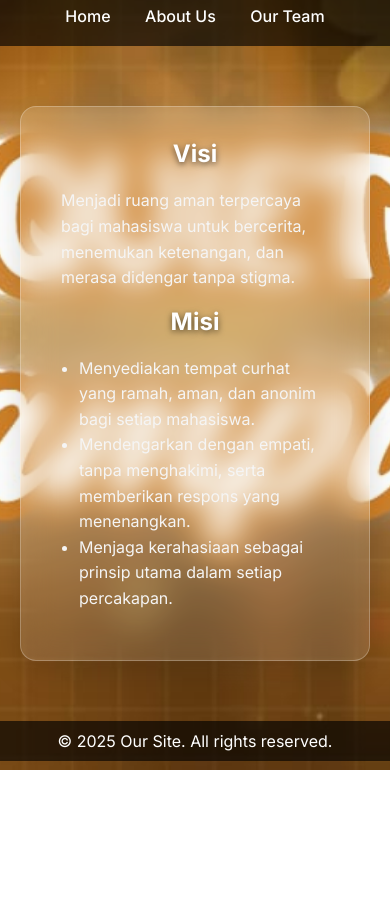
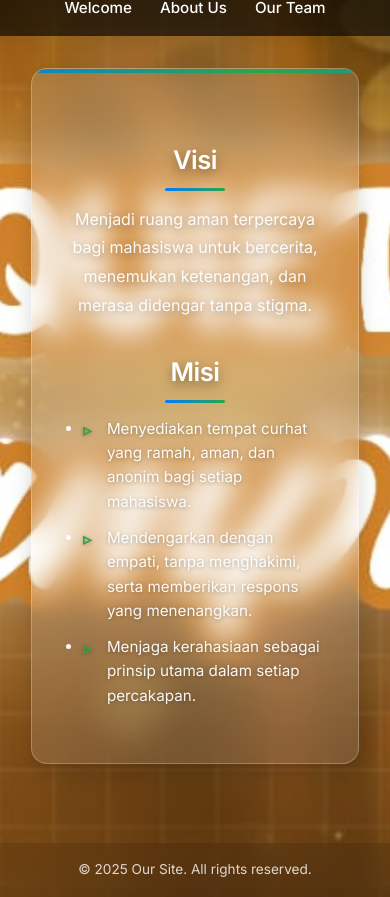
Before and after one commit to Wordheads/Quiettalksite, a plain HTML site: page about.html in a window 390 px wide. Shown: the part 74-971 px from the top of the page. Before the commit the page ends 844 px from the top, so only its background shows below. Drawn offline with Linux system fonts and the light colour scheme.

Commit message:
Revamp about.html for improved layout and design
Updated styles and structure for better responsiveness and aesthetics.

```diff
--- a/about.html
+++ b/about.html
@@ -5,74 +5,200 @@
     <meta name="viewport" content="width=device-width, initial-scale=1.0">
     <title>Tentang Kami</title>
     <style>
-        /* Sama seperti team.html */
         @import url('https://fonts.googleapis.com/css2?family=Inter:wght@300;400;500;600;700&display=swap');
+
+        /* Identical background system */
+        body::before {
+            content: "";
+            position: fixed;
+            top: 0;
+            left: 0;
+            width: 100%;
+            height: 100%;
+            background-image: url('quietbg.png');
+            background-size: cover;
+            background-position: center;
+            background-repeat: no-repeat;
+            z-index: -1;
+        }
+
+        * {
+            box-sizing: border-box;
+        }
 
         body {
             font-family: 'Inter', -apple-system, BlinkMacSystemFont, 'Segoe UI', Roboto, sans-serif;
+            background-color: rgba(244, 244, 244, 0.9);
+            backdrop-filter: blur(2px);
             margin: 0;
             padding: 0;
-            background-image: url('quietbg.png');  /* sama dengan halaman lain */
-            background-size: cover;
-            background-position: center;
-            background-attachment: fixed;
             min-height: 100vh;
-            color: #fff;
+            font-size: clamp(14px, 2.5vw, 16px);
+            line-height: 1.6;
+            color: #333;
         }
 
         header {
             background-color: rgba(0, 0, 0, 0.65);
             color: white;
-            padding: 20px;
+            padding: clamp(1rem, 4vw, 1.5rem);
             text-align: center;
+        }
+
+        header h1 {
+            margin: 0 0 clamp(0.5rem, 2vw, 1rem) 0;
+            font-size: clamp(1.8rem, 7vw, 3rem);
+            font-weight: 600;
+        }
+
+        nav {
+            margin-top: clamp(0.5rem, 2vw, 1rem);
         }
 
         nav a {
             color: white;
-            margin: 0 15px;
+            margin: 0 clamp(0.75rem, 2.5vw, 1.25rem);
             text-decoration: none;
             font-weight: 500;
+            font-size: clamp(0.95rem, 2.2vw, 1.1rem);
+            transition: opacity 0.3s ease;
+        }
+
+        nav a:hover {
+            opacity: 0.8;
         }
 
         main {
-            max-width: 900px;
-            margin: 40px auto;
-            padding: 20px;
+            max-width: 1200px;
+            margin: 0 auto;
+            padding: clamp(2rem, 6vw, 4rem);
+            min-height: calc(100vh - clamp(120px, 12vw, 200px));
+            display: flex;
+            flex-direction: column;
+            align-items: center;
+            text-align: center;
         }
 
-        /* Kartu transparan seperti di team.html */
         .card {
             background: rgba(255, 255, 255, 0.12);
             backdrop-filter: blur(16px);
             -webkit-backdrop-filter: blur(16px);
-            border-radius: 16px;
             border: 1px solid rgba(255, 255, 255, 0.25);
-            box-shadow: 0 8px 32px rgba(0, 0, 0, 0.15);
-            padding: 32px 40px;
+            box-shadow: 0 clamp(8px, 2vw, 16px) clamp(20px, 5vw, 40px) rgba(0, 0, 0, 0.15);
+            border-radius: clamp(16px, 4vw, 24px);
+            padding: clamp(3rem, 8vw, 5rem) clamp(3rem, 8vw, 5rem);
+            max-width: clamp(500px, 85vw, 900px);
+            width: 100%;
+            transition: all 0.4s cubic-bezier(0.4, 0, 0.2, 1);
+            position: relative;
+            overflow: hidden;
         }
 
-        h1, h2 {
-            margin-top: 0;
-            text-align: center;
-            text-shadow: 0 2px 6px rgba(0,0,0,0.6);
+        .card::before {
+            content: '';
+            position: absolute;
+            top: 0;
+            left: 0;
+            right: 0;
+            height: 4px;
+            background: linear-gradient(90deg, #007bff, #28a745, #007bff);
+            background-size: 200% 100%;
+            animation: shimmer 3s infinite;
         }
 
-        p, li {
-            color: #f5f5f5;
-            line-height: 1.6;
+        @keyframes shimmer {
+            0% { background-position: 200% 0; }
+            100% { background-position: -200% 0; }
         }
 
-        ul {
-            padding-left: 18px;
-            margin-top: 10px;
+        .card:hover {
+            transform: translateY(-12px) scale(1.02);
+            box-shadow: 0 30px 60px rgba(0, 0, 0, 0.25);
+        }
+
+        .card h2 {
+            margin: clamp(2rem, 6vw, 3rem) 0 clamp(1.5rem, 4vw, 2.5rem) 0;
+            font-size: clamp(1.6rem, 5vw, 2.5rem);
+            font-weight: 600;
+            color: #fff;
+            text-shadow: 0 4px 12px rgba(0,0,0,0.4);
+            letter-spacing: -0.02em;
+            position: relative;
+        }
+
+        .card h2::after {
+            content: '';
+            position: absolute;
+            bottom: -10px;
+            left: 50%;
+            transform: translateX(-50%);
+            width: 60px;
+            height: 3px;
+            background: linear-gradient(90deg, #007bff, #28a745);
+            border-radius: 2px;
+        }
+
+        .card p {
+            margin: 0 0 clamp(1.5rem, 4vw, 2.5rem) 0;
+            font-size: clamp(1rem, 2.8vw, 1.2rem);
+            color: rgba(255, 255, 255, 0.95);
+            text-shadow: 0 2px 8px rgba(0,0,0,0.3);
+            line-height: 1.8;
+        }
+
+        .card ul {
+            padding-left: clamp(1.5rem, 4vw, 2rem);
+            margin: clamp(1rem, 3vw, 1.5rem) 0;
+            text-align: left;
+            display: flex;
+            flex-direction: column;
+            gap: clamp(0.75rem, 2vw, 1rem);
+        }
+
+        .card li {
+            font-size: clamp(0.95rem, 2.5vw, 1.15rem);
+            color: rgba(255, 255, 255, 0.95);
+            text-shadow: 0 1px 4px rgba(0,0,0,0.3);
+            line-height: 1.6;
+            position: relative;
+            padding-left: 1.5rem;
+        }
+
+        .card li::before {
+            content: '▹';
+            position: absolute;
+            left: 0;
+            color: #28a745;
+            font-weight: 600;
+            font-size: 1.1em;
         }
 
         footer {
-            background-color: rgba(0, 0, 0, 0.65);
-            color: white;
+            background-color: rgba(0, 0, 0, 0.1);
+            color: rgba(255, 255, 255, 0.8);
             text-align: center;
-            padding: 10px;
-            margin-top: 40px;
+            padding: clamp(1rem, 3vw, 1.5rem);
+            margin-top: clamp(3rem, 8vw, 6rem);
+            font-weight: 400;
+            font-size: clamp(0.85rem, 2vw, 0.95rem);
+            backdrop-filter: blur(8px);
+            width: 100%;
+        }
+
+        /* Mobile optimizations */
+        @media (max-width: 480px) {
+            main {
+                padding: clamp(1.5rem, 8vw, 2.5rem);
+            }
+
+            .card {
+                padding: clamp(2rem, 10vw, 3rem) clamp(1.5rem, 8vw, 2.5rem);
+                margin: 0 clamp(1rem, 5vw, 2rem);
+            }
+
+            .card ul {
+                padding-left: clamp(1rem, 5vw, 1.5rem);
+            }
         }
     </style>
 </head>
@@ -80,7 +206,7 @@
     <header>
         <h1>Tentang Kami</h1>
         <nav>
-            <a href="index.html">Home</a>
+            <a href="index.html">Welcome</a>
             <a href="about.html">About Us</a>
             <a href="team.html">Our Team</a>
         </nav>
```
